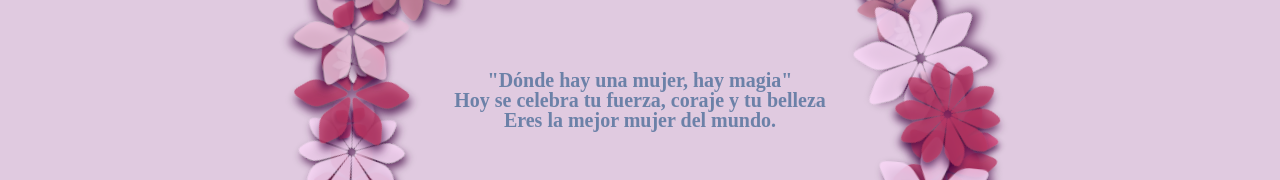
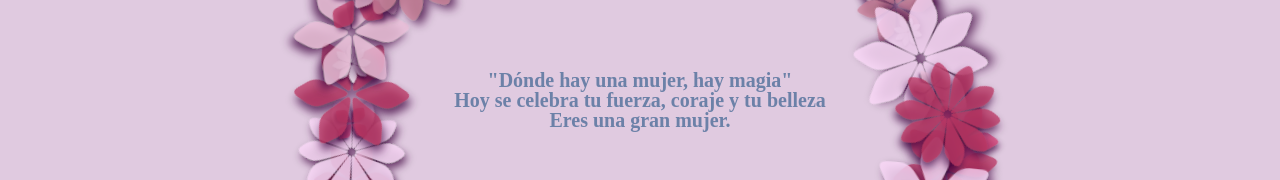
Before and after one commit to Canales8593/diadelamujer, a plain HTML site: page index.html in a window 1280 px wide. Shown: the part 260-440 px from the top of the page. Drawn offline with nearby package versions, Linux system fonts and the light colour scheme.

Commit message:
Update index.html

```diff
--- a/index.html
+++ b/index.html
@@ -49,7 +49,7 @@
 <div id="texto1">"Feliz Día de la Mujer Danae"</div>
 <div id="texto2">"Dónde hay una mujer, hay magia" <br>
   Hoy se celebra tu fuerza, coraje y tu belleza <br>
-  Eres la mejor mujer del mundo.
+  Eres una gran mujer.
 
 </div>
 
```
